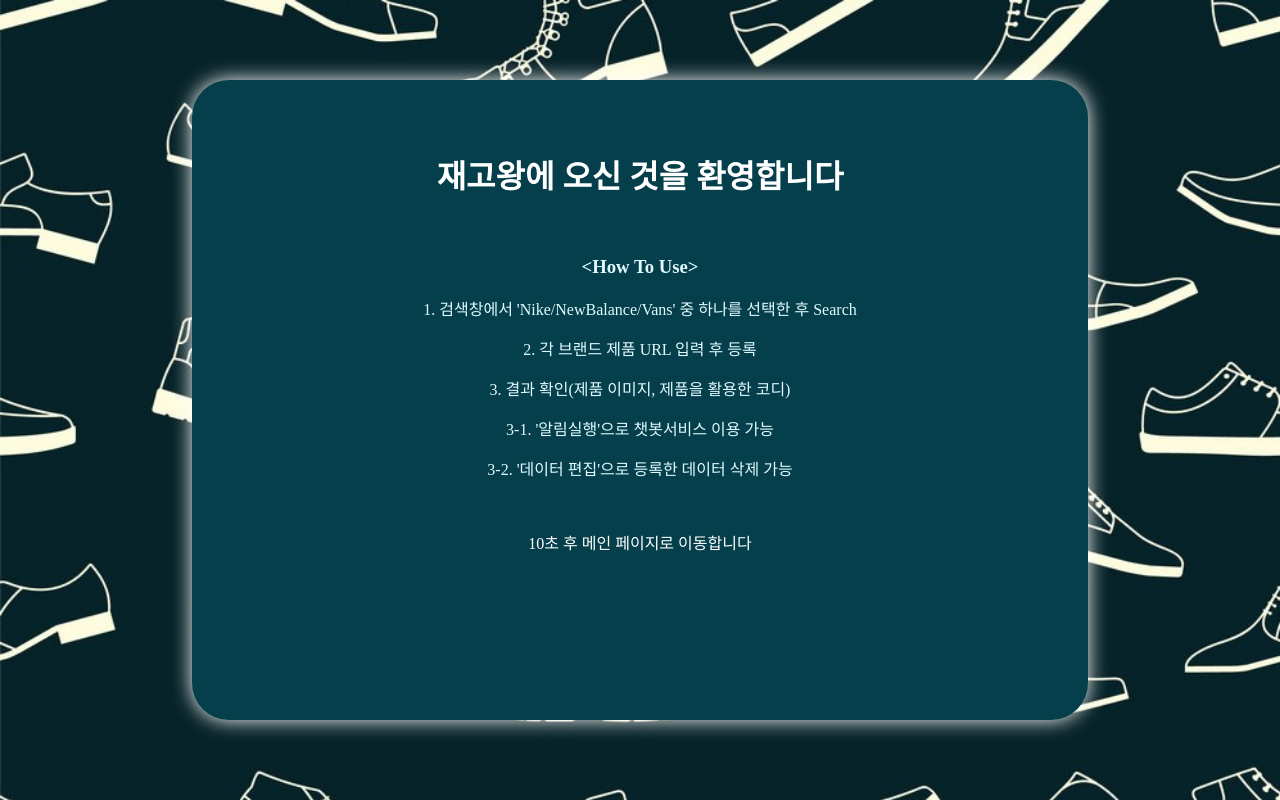
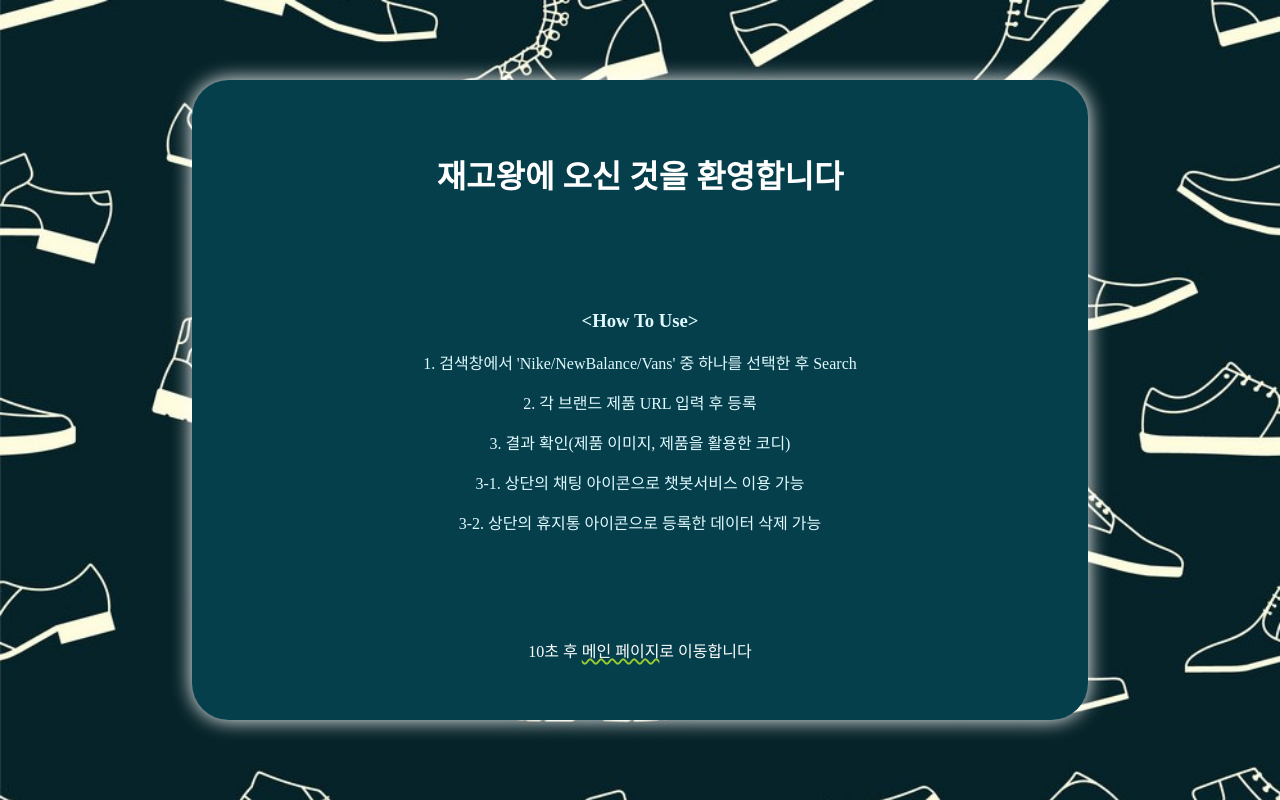
Before and after one commit to jwc406/univ_assignments, a Flask app: page /home in a window 1280 px wide. Run offline with Flask 2, Linux system fonts and the light colour scheme; parts of the project's set-up code (start-up, migrations or seed data) failed here and were passed over.

Commit message:
Update home.html

```diff
--- a/jaego-wang-flask/templates/home.html
+++ b/jaego-wang-flask/templates/home.html
@@ -28,13 +28,24 @@
         .text {
             font-weight: 900;
             text-align: center;
+
         }
         h3,p{
             color: #E2FAFF;
         }
         .bottom {
             color: white;
+            text-align: center;
+            width: 70%;
+            position: absolute;
+            bottom: 30px;
+            left: 50%;
+            transform: translate(-50%, -50%);
         }
+        a {
+            text-decoration: underline yellowgreen wavy 2px;
+            color:white;
+
         </style>
 
     </head>
@@ -42,15 +53,15 @@
         <div class="center">
             <div style="padding: 50px;">
                 <h1 class="text">재고왕에 오신 것을 환영합니다</h1>
-                        <br>
+                <br><br><br><br>
                 <h3>&lt;How To Use&gt;</h3>
                 <p>1. 검색창에서 'Nike/NewBalance/Vans' 중 하나를 선택한 후 Search</p>
                 <p>2. 각 브랜드 제품 URL 입력 후 등록</p>
                 <p>3. 결과 확인(제품 이미지, 제품을 활용한 코디)</p>
-                                <p>3-1. '알림실행'으로 챗봇서비스 이용 가능</p>
-                                <p>3-2. '데이터 편집'으로 등록한 데이터 삭제 가능</p>
+                <p>3-1. 상단의 채팅 아이콘으로 챗봇서비스 이용 가능</p>
+                <p>3-2. 상단의 휴지통 아이콘으로 등록한 데이터 삭제 가능</p>
                 <br>
-                                <p class="bottom">10초 후 메인 페이지로 이동합니다</p>
+                <p class="bottom">10초 후 <a href="/main">메인 페이지</a>로 이동합니다</p>
             </div>
         </div>
     </body>
```
Lines whose indentation alone changed are shown as unchanged.
